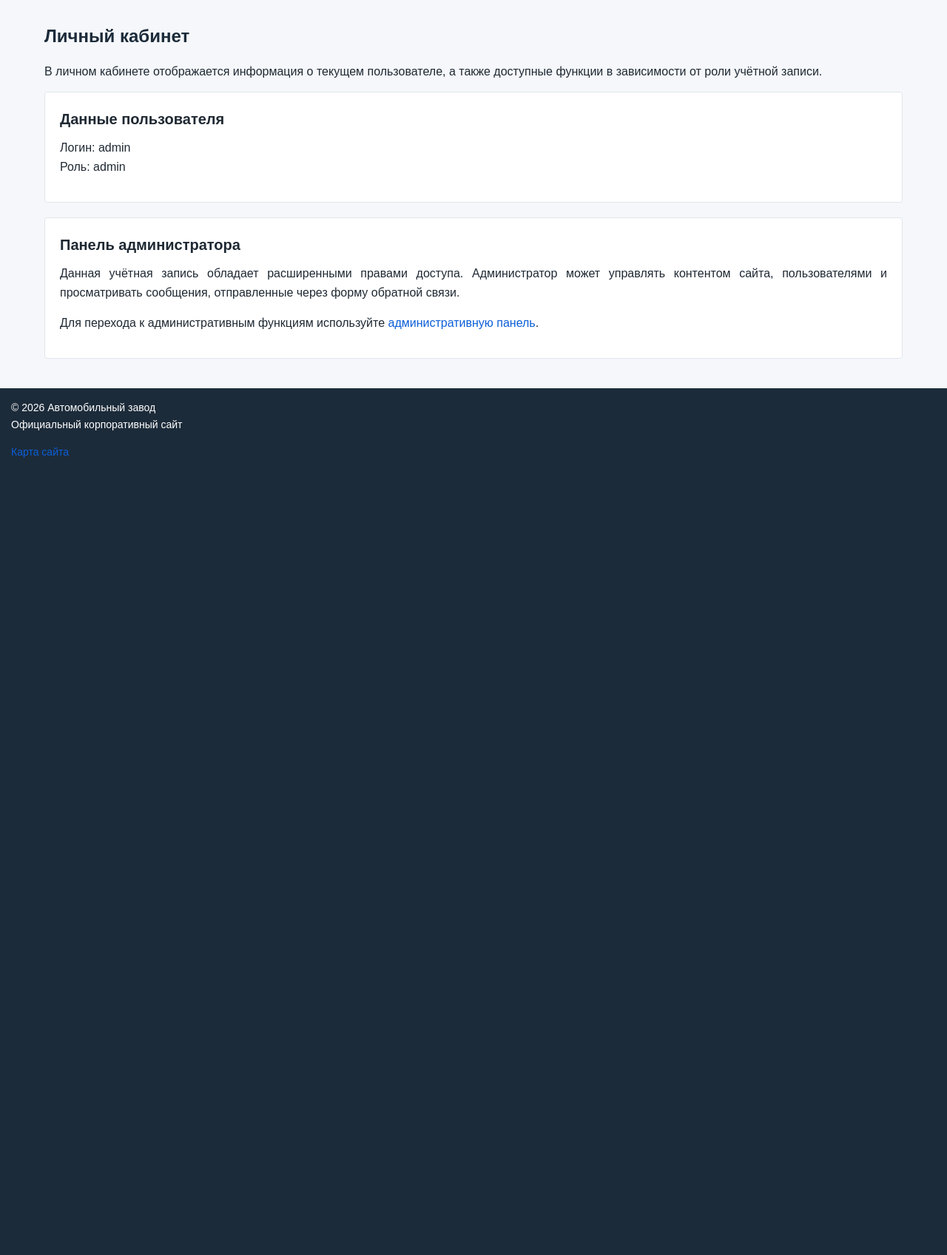
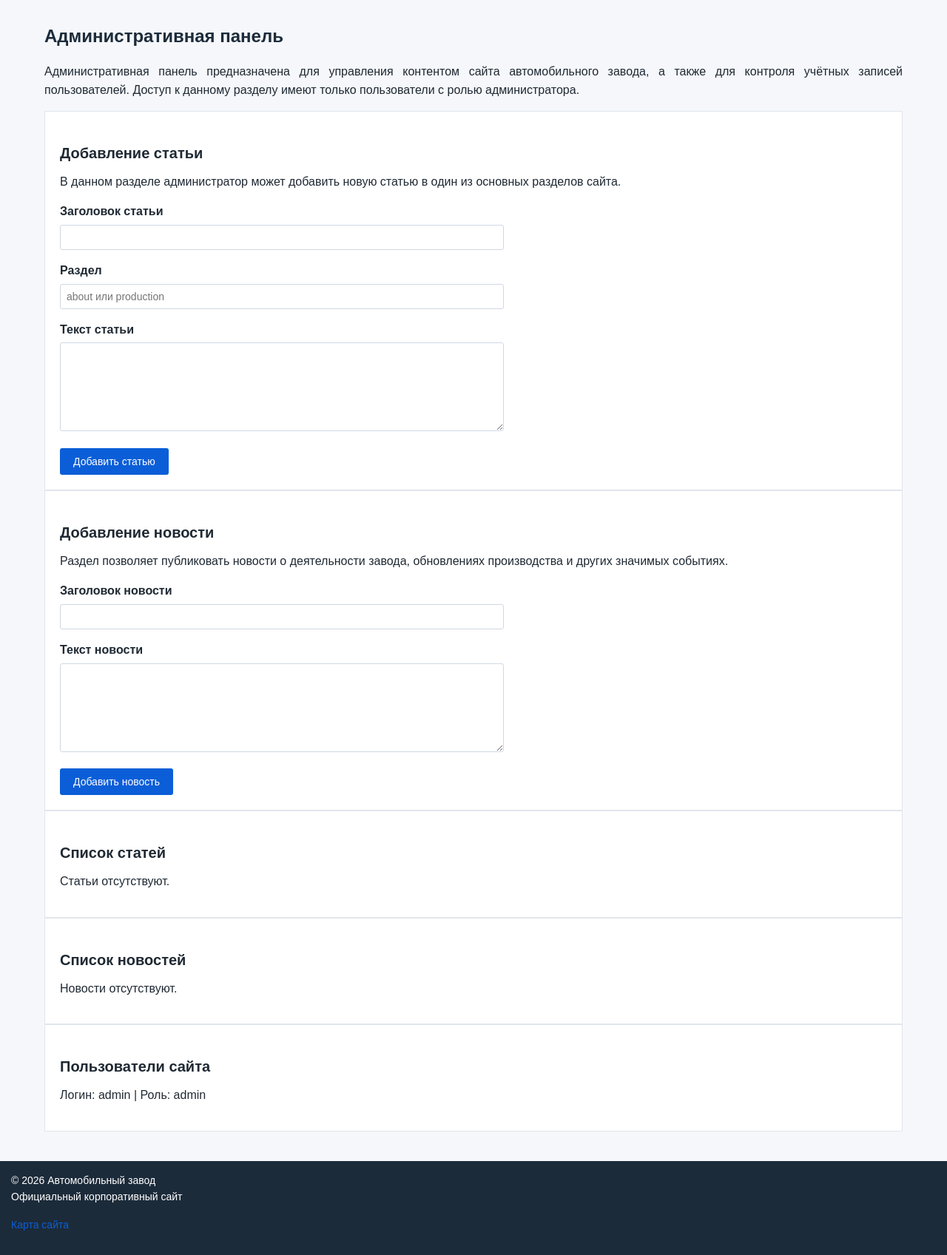
Before and after one commit to project-hub123/auto_plant_site, a Flask app: template templates/admin.html in a window 1280 px wide. Shown: the part 213-1910 px from the top of the page at 74% size. Before the commit the page ends 832 px from the top, so only its background shows below. Run offline with Flask 3, Linux system fonts and the light colour scheme; the template is opened without the code that fills it: values that come from a table or form of the project are taken from there, others are empty; data comes from the database, SQL or seed files in the repository.

Commit message:
Update admin.html

```diff
--- a/templates/admin.html
+++ b/templates/admin.html
@@ -2,48 +2,141 @@
 
 {% block content %}
 
-<h2>Личный кабинет</h2>
+<h2>Административная панель</h2>
 
 <p>
-В личном кабинете отображается информация о текущем пользователе,
-а также доступные функции в зависимости от роли учётной записи.
+Административная панель предназначена для управления контентом сайта
+автомобильного завода, а также для контроля учётных записей пользователей.
+Доступ к данному разделу имеют только пользователи с ролью администратора.
 </p>
 
-<div class="card">
-    <h3>Данные пользователя</h3>
+<!-- ===============================
+     ДОБАВЛЕНИЕ СТАТЕЙ
+================================ -->
+
+<div class="admin-panel">
+    <h3>Добавление статьи</h3>
 
     <p>
-        Логин: {{ user.username }}
-        <br>
-        Роль: {{ user.role }}
+        В данном разделе администратор может добавить новую статью
+        в один из основных разделов сайта.
     </p>
+
+    <form method="post" action="{{ url_for('admin') }}">
+        <label for="article_title">Заголовок статьи</label>
+        <input
+            type="text"
+            id="article_title"
+            name="article_title"
+            required
+        >
+
+        <label for="category">Раздел</label>
+        <input
+            type="text"
+            id="category"
+            name="category"
+            placeholder="about или production"
+            required
+        >
+
+        <label for="article_content">Текст статьи</label>
+        <textarea
+            id="article_content"
+            name="article_content"
+            required
+        ></textarea>
+
+        <input type="submit" value="Добавить статью">
+    </form>
 </div>
 
-{% if user.role == "admin" %}
-<div class="card">
-    <h3>Панель администратора</h3>
+<!-- ===============================
+     ДОБАВЛЕНИЕ НОВОСТЕЙ
+================================ -->
+
+<div class="admin-panel">
+    <h3>Добавление новости</h3>
 
     <p>
-        Данная учётная запись обладает расширенными правами доступа.
-        Администратор может управлять контентом сайта, пользователями
-        и просматривать сообщения, отправленные через форму обратной связи.
+        Раздел позволяет публиковать новости о деятельности завода,
+        обновлениях производства и других значимых событиях.
     </p>
 
-    <p>
-        Для перехода к административным функциям используйте
-        <a href="{{ url_for('admin') }}">административную панель</a>.
-    </p>
+    <form method="post" action="{{ url_for('admin') }}">
+        <label for="news_title">Заголовок новости</label>
+        <input
+            type="text"
+            id="news_title"
+            name="news_title"
+            required
+        >
+
+        <label for="news_content">Текст новости</label>
+        <textarea
+            id="news_content"
+            name="news_content"
+            required
+        ></textarea>
+
+        <input type="submit" value="Добавить новость">
+    </form>
 </div>
-{% else %}
-<div class="card">
-    <h3>Возможности пользователя</h3>
 
-    <p>
-        Пользователь может просматривать материалы сайта, выполнять поиск
-        по контенту, а также обращаться к администрации предприятия
-        через форму обратной связи.
-    </p>
+<!-- ===============================
+     СПИСОК СТАТЕЙ
+================================ -->
+
+<div class="admin-panel">
+    <h3>Список статей</h3>
+
+    {% if articles %}
+        {% for article in articles %}
+            <p>
+                {{ article.title }}
+                (раздел: {{ article.category }})
+            </p>
+        {% endfor %}
+    {% else %}
+        <p>Статьи отсутствуют.</p>
+    {% endif %}
 </div>
-{% endif %}
+
+<!-- ===============================
+     СПИСОК НОВОСТЕЙ
+================================ -->
+
+<div class="admin-panel">
+    <h3>Список новостей</h3>
+
+    {% if news %}
+        {% for item in news %}
+            <p>
+                {{ item.title }}
+            </p>
+        {% endfor %}
+    {% else %}
+        <p>Новости отсутствуют.</p>
+    {% endif %}
+</div>
+
+<!-- ===============================
+     ПОЛЬЗОВАТЕЛИ
+================================ -->
+
+<div class="admin-panel">
+    <h3>Пользователи сайта</h3>
+
+    {% if users %}
+        {% for user in users %}
+            <p>
+                Логин: {{ user.username }} |
+                Роль: {{ user.role }}
+            </p>
+        {% endfor %}
+    {% else %}
+        <p>Пользователи отсутствуют.</p>
+    {% endif %}
+</div>
 
 {% endblock %}
```
